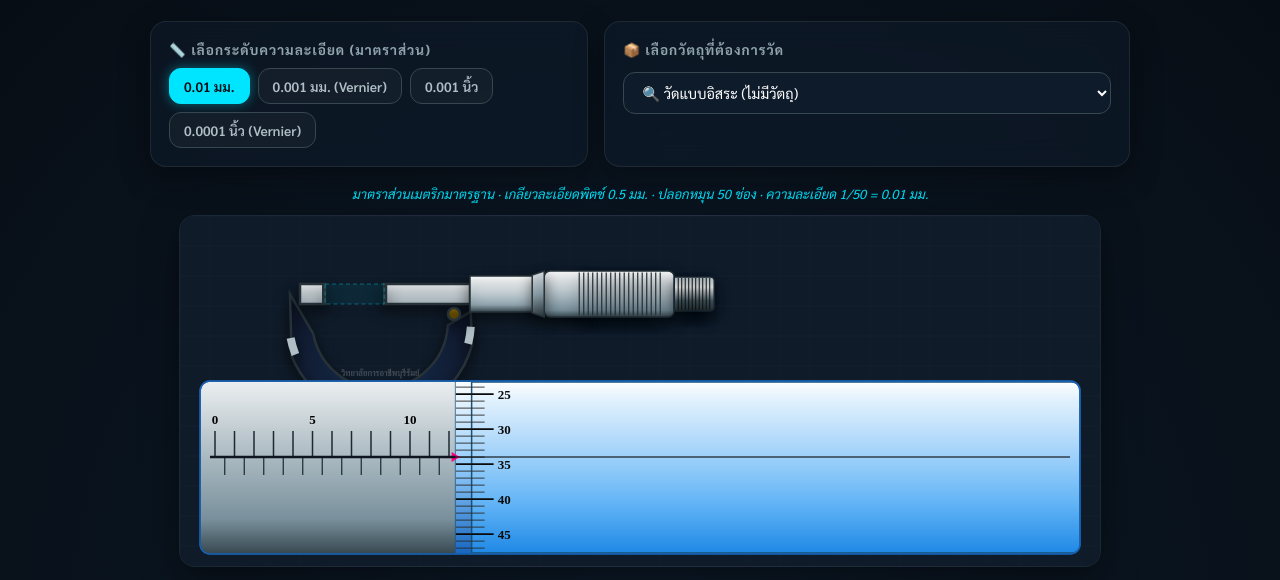
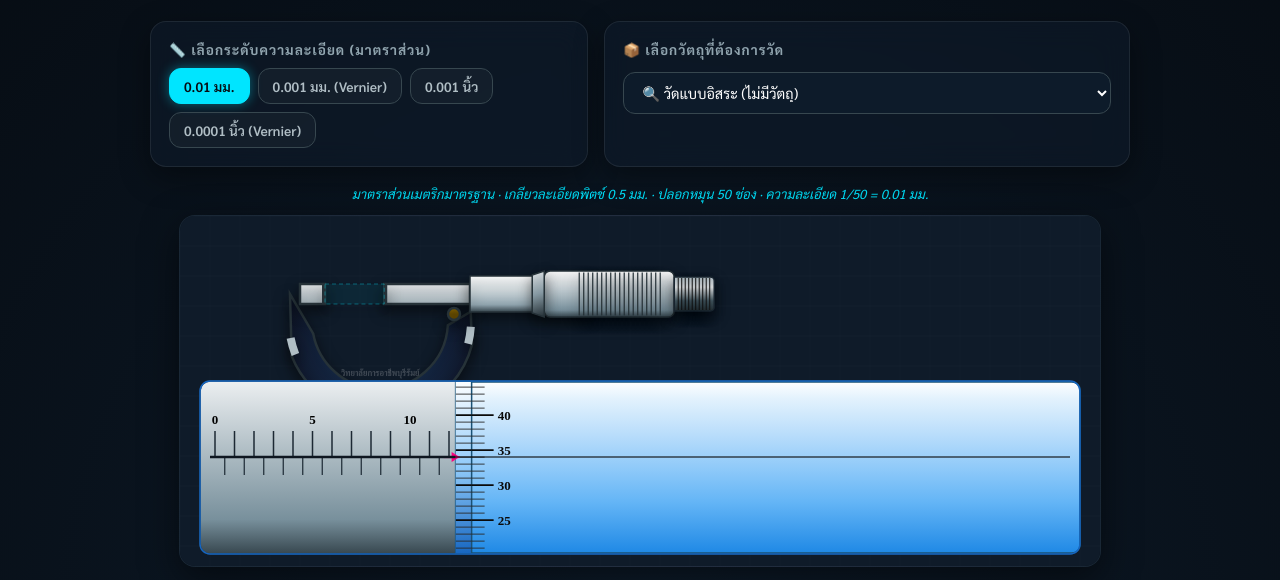
Before and after one commit to taneech2/Vernier-Caliper-and-Micrometer, a plain HTML site: page micrometer.html in a window 1280 px wide. Shown: the part 201-781 px from the top of the page. Drawn offline with Linux system fonts and the light colour scheme.

Commit message:
Fix thimble scale direction to match real micrometer convention
Numbers now increase going UP (10 below datum → 20 at datum → 30 above)
matching standard micrometer reference diagrams.
Was: datumY + delta*spacing (inverted)
Now: datumY - delta*spacing (correct)

Co-Authored-By: Claude Sonnet 4.6 <noreply@anthropic.com>

```diff
--- a/micrometer.html
+++ b/micrometer.html
@@ -1174,7 +1174,7 @@ function drawScales(m, W, H) {
       if (delta >  thDivs / 2) delta -= thDivs;
       if (delta < -thDivs / 2) delta += thDivs;
 
-      const ty = datumY + delta * divSpacing;
+      const ty = datumY - delta * divSpacing;
       if (ty < TOP + 3 || ty > BOT - 3) continue;
 
       const isMajor = (d % 5 === 0);
```
